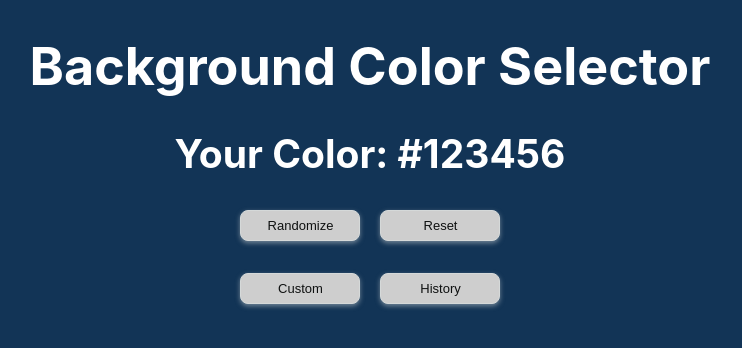
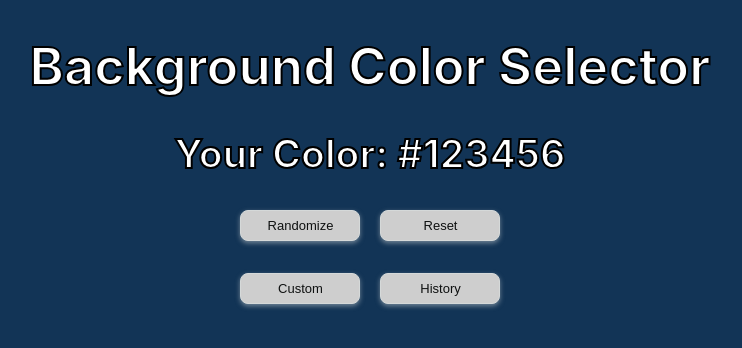
Before and after one commit to elliottingey/colors, a React (Create React App) app: page / in a window 1280 px wide. Shown: the top 348 px of the page, without its empty margins (270-1012 px from the left). Built offline with nearby package versions, Linux system fonts and the light colour scheme.

Commit message:
fixed header not changing color on press of reset

```diff
--- a/src/App.css
+++ b/src/App.css
@@ -114,6 +114,9 @@
   justify-content: center;
   font-size: calc(10px + 2vmin);
   color: white;
+  -webkit-text-fill-color: white;
+  -webkit-text-stroke-width: 2px;
+  -webkit-text-stroke-color: black;
 }
 
 .App-body {
--- a/src/App.tsx
+++ b/src/App.tsx
@@ -13,6 +13,7 @@ function randomize(){
   return randColor;
 }
 
+
 function insertRandomColor(){
   //calls randomize() then inserts into correct body <div>
   var insertColor = randomize();
@@ -20,17 +21,21 @@ function insertRandomColor(){
   //alert(insertColor);
   console.log(insertColor);
 
+  var getHeaderElem = document.getElementById('headerID')!;
+  var getBodyElem = document.getElementById('bodyID')!;
 
-  var getBodyElem = document.getElementById('bodyID')!;
+  getHeaderElem.style.backgroundColor = insertColor;
   getBodyElem.style.backgroundColor = insertColor;
 
   return insertColor;
 }
 
+
+
 function resetColor(){
   var getBodyElem = document.getElementById('bodyID')!;
-
-  console.log(getBodyElem.style.backgroundColor);
+  var getHeaderElem = document.getElementById('headerID')!;
+  //console.log(getBodyElem.style.backgroundColor);
 
   //TODO fix this alert. console prints rbg values, not sure why
   if (getBodyElem.style.backgroundColor === "#123456"){
@@ -38,14 +43,17 @@ function resetColor(){
   }
 
   getBodyElem.style.backgroundColor = "#123456";
+  getHeaderElem.style.backgroundColor = "#123456";
 }
+
+
 
 var siteColor = '123456';
 //TODO add correct color appearing and changing
 function App() {
   return (
     <div className="App">
-      <header className="App-header">
+      <header className="App-header" id="headerID">
       <h1 className="h1title"> Background Color Selector</h1>
 
 
```
